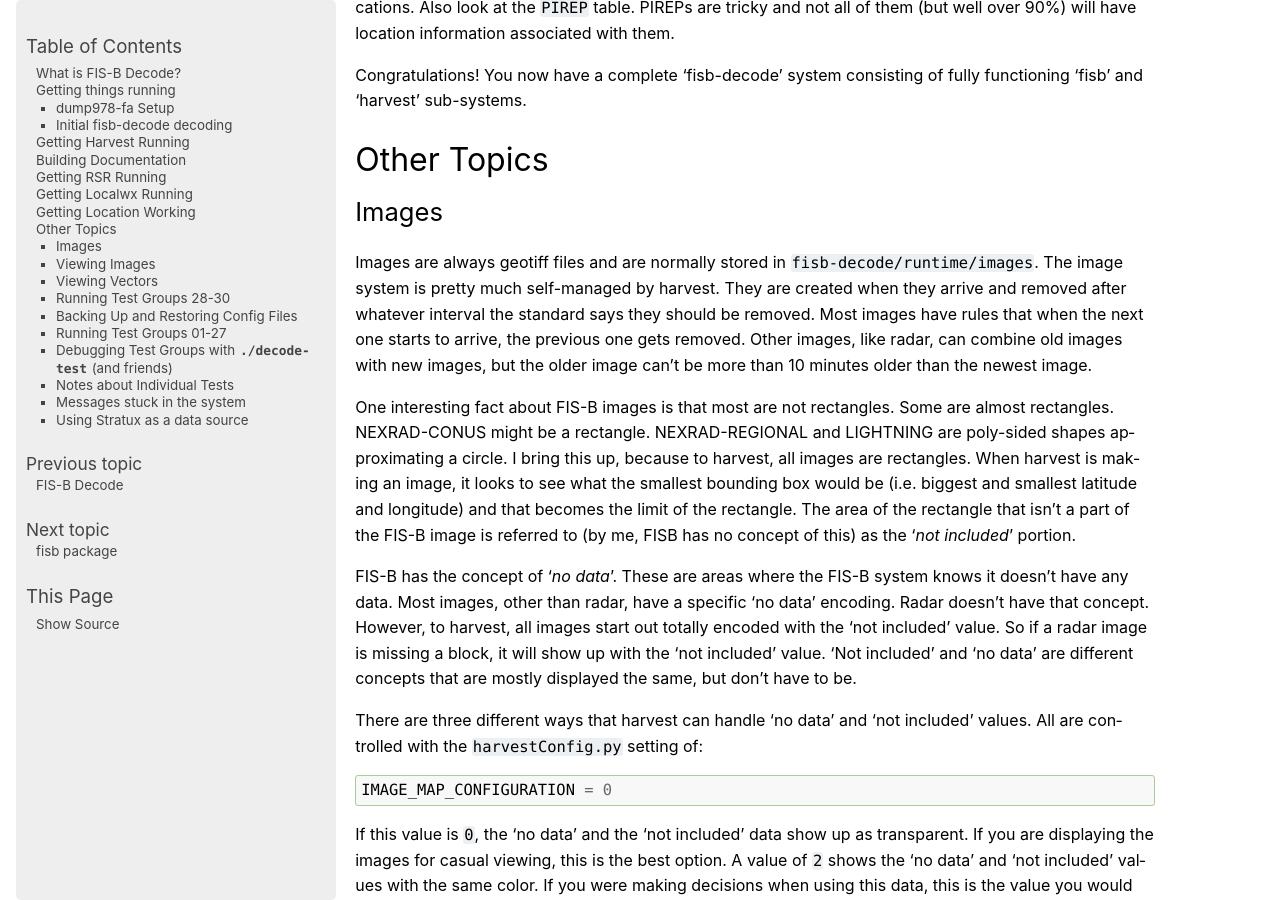
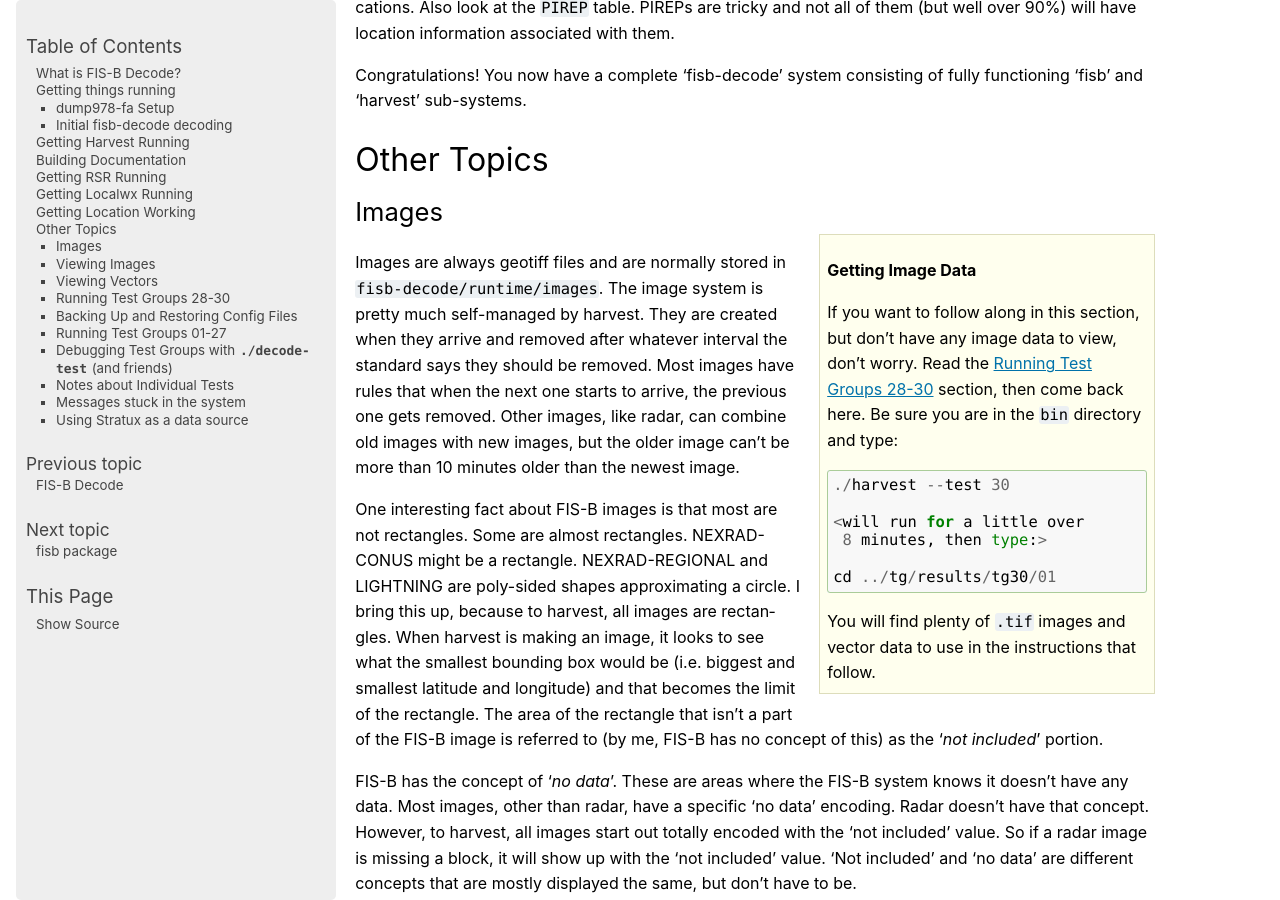
Before and after one commit to rand-projects/fisb-decode, a Sphinx documentation site: the page built from docs/source/document.rst, in a window 1280 px wide and 900 px high, scrolled down 17665 px. Built offline with Sphinx 7.4.7, drawn with Linux system fonts in a browser that asks for light colours; some of the changed text lies outside the part shown.

Commit message:
Improved documentation.

```diff
--- a/docs/source/document.rst
+++ b/docs/source/document.rst
@@ -952,6 +952,23 @@ Other Topics
 Images
 ------
 
+.. sidebar:: Getting Image Data
+
+   If you want to follow along in this section, but don't have any image
+   data to view, don't worry.
+   Read the `Running Test Groups 28-30`_ section, then come back
+   here. Be sure you are in the ``bin`` directory and type: ::
+
+     ./harvest --test 30
+
+     <will run for a little over
+      8 minutes, then type:>
+
+     cd ../tg/results/tg30/01
+
+   You will find plenty of ``.tif`` images and vector data to use
+   in the instructions that follow.
+
 Images are always geotiff files and are normally stored in
 ``fisb-decode/runtime/images``. The image system is pretty much
 self-managed by harvest. They are created when they arrive and removed after
@@ -967,7 +984,7 @@ to harvest, all images are rectangles. When harvest is making an image, it looks
 to see what the smallest bounding box would be (i.e. biggest and smallest
 latitude and longitude) and that becomes the limit of the rectangle. The area
 of the rectangle that isn't a part of the FIS-B image is referred to (by me,
-FISB has no concept of this) as the '*not included*' portion.
+FIS-B has no concept of this) as the '*not included*' portion.
 
 FIS-B has the concept of '*no data*'. These are areas where the FIS-B system
 knows it doesn't have any data.
@@ -1226,6 +1243,8 @@ and did all the steps we did above to get
 the following image:
 
 .. image:: images/bh.png
+
+.. _Running Test Groups 28-30:
 
 Running Test Groups 28-30
 -------------------------
```
Also changed, not shown: other parts of docs/source/document.rst (+1 -1 lines).
